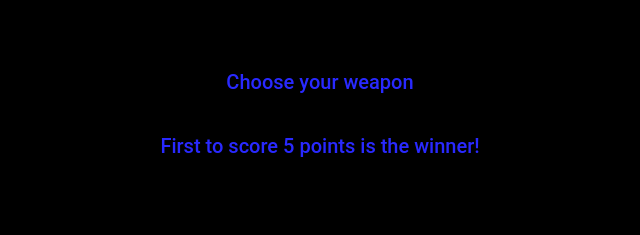
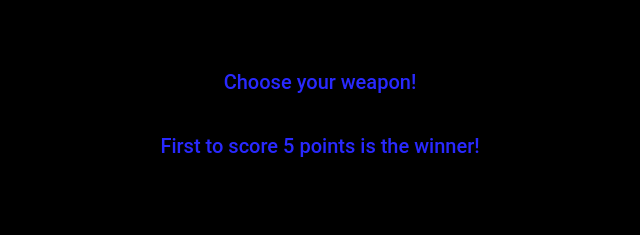
Before and after one commit to mel-121821/rock-paper-scissors, a plain HTML site: page index.html in a window 1280 px wide. Shown: the part 203-438 px from the top of the page, 320-960 px from the left. Drawn offline with Linux system fonts and the light colour scheme.

Commit message:
Add punctuation

```diff
--- a/index.html
+++ b/index.html
@@ -15,7 +15,7 @@
 
    <div class="opener">
       <div class="opener-para1">
-         <p>Choose your weapon</p>
+         <p>Choose your weapon!</p>
       </div>
       <div class="opener-para2">
          <p>First to score 5 points is the winner!</p>
```
